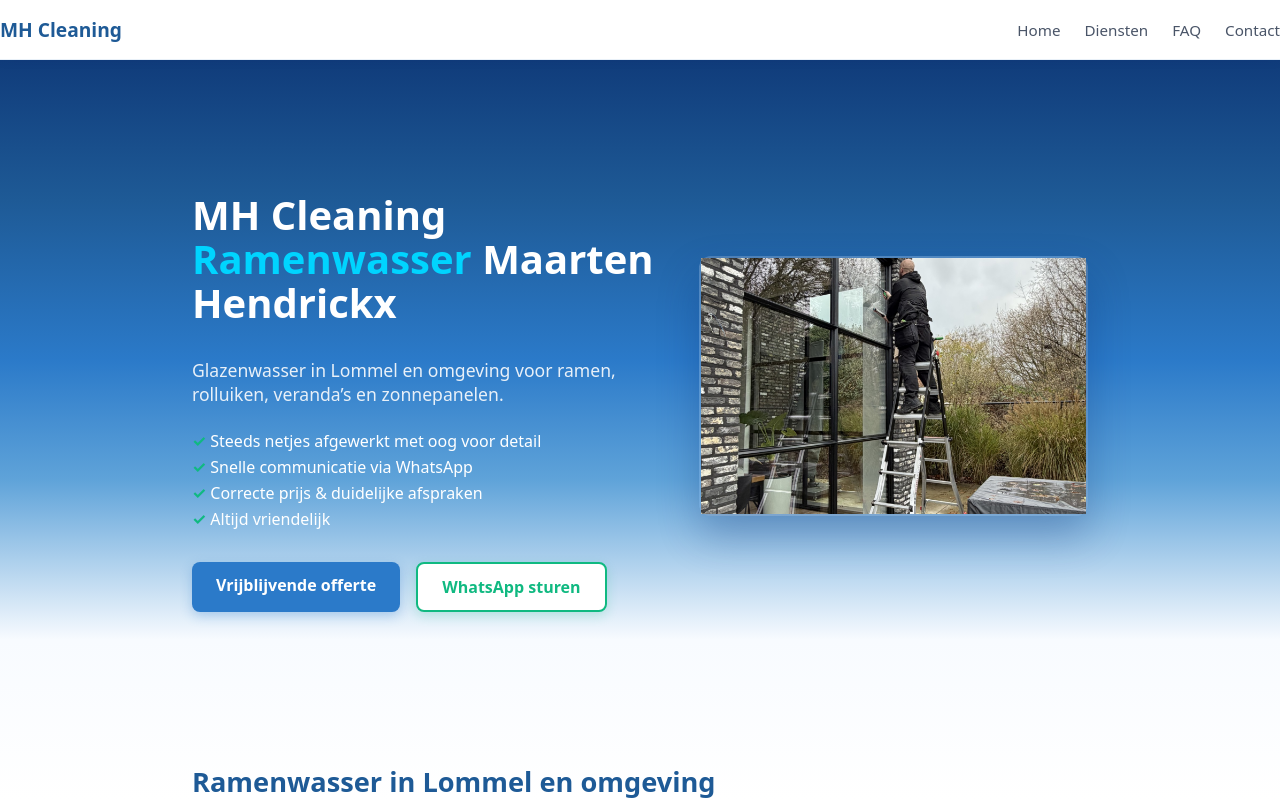
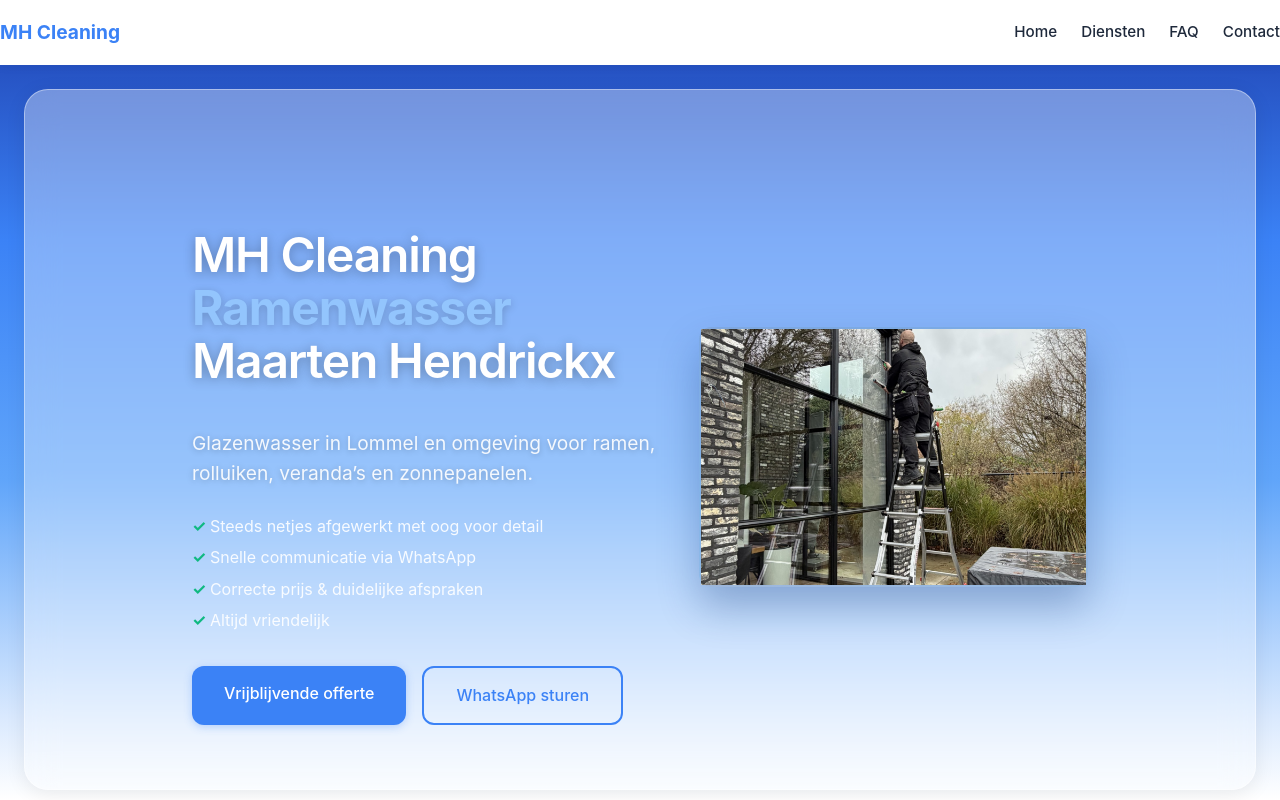
Before and after one commit to x6zn9mpjtx-dotcom/mhcleaning-app, a Next.js app: page / in a window 1280 px wide. Built offline with nearby package versions, Linux system fonts and the light colour scheme.

Commit message:
aanpassingen

```diff
--- a/package.json
+++ b/package.json
@@ -11,7 +11,8 @@
   "dependencies": {
     "@supabase/supabase-js": "^2.84.0",
     "@types/nodemailer": "^7.0.4",
-    "next": "^16.1.1",
+    "dotenv": "^17.2.4",
+    "next": "16.0.3",
     "nodemailer": "^7.0.11",
     "react": "19.2.0",
     "react-dom": "19.2.0"
@@ -23,7 +24,7 @@
     "@types/react-dom": "^19",
     "autoprefixer": "^10.4.22",
     "eslint": "^9",
-    "eslint-config-next": "16.0.9",
+    "eslint-config-next": "16.0.3",
     "postcss": "^8.5.6",
     "tailwindcss": "^4.1.17",
     "typescript": "^5"
--- a/src/app/contact/page.tsx
+++ b/src/app/contact/page.tsx
@@ -227,7 +227,7 @@ export default function ContactPage() {
                 <strong>WhatsApp:</strong> <a href="https://wa.me/32495783110">+32(0)495 78 31 10</a>
               </p>
               <p>
-                <strong>Email:</strong> <a href="mailto:m.h.windowcleaning@outlook.com">m.h.windowcleaning@outlook.com</a>
+                <strong>Email:</strong> <a href="mailto:info@mhcleaning.be">info@mhcleaning.be</a>
               </p>
               <p>
                 <strong>Regio:</strong> Lommel en omgeving
--- a/src/app/diensten/page.tsx
+++ b/src/app/diensten/page.tsx
@@ -11,16 +11,16 @@ const services = [
   {
     id: 2,
     title: 'Reinigen van Zonnepanelen',
-     details: 'Voorkomen van vervuiling • Veilig werken op hoogte • Langere levensduur',
+    description: 'Zonnepanelen worden regelmatig vuil. Wij zorgen ervoor dat jouw panels optimaal werken en meer energie opbrengen door professionele reiniging.',
     image: '/images/zon1.jpg',
-    details: 'Verhoogde efficiëntie • Veilig en professioneel • Regelmatig onderhoud',
+    details: 'Verhoogde efficiency • Veilig en professioneel • Regelmatig onderhoud',
   },
   {
     id: 3,
     title: 'Reinigen van Afdaken',
     description: 'Afdaken en overkappingen verdienen goed onderhoud. Wij reinigen deze oppervlakken professioneel, voorzichtig en effectief.',
     image: '/images/afdak1.jpg',
-    details: 'Voorkoming van vervuiling • Veilig werken op hoogte • Langere levensduur',
+     details: 'Voorkomen van vervuiling • Veilig werken op hoogte • Langere levensduur',
   },
 ];
 
--- a/src/app/globals.css
+++ b/src/app/globals.css
@@ -1,34 +1,78 @@
 /* GEEN Tailwind – alleen eigen CSS */
 /* Premium Blue & White Color Scheme for Window Cleaning */
 
+/* Modern animations */
+@keyframes fadeInUp {
+  from {
+    opacity: 0;
+    transform: translateY(30px);
+  }
+  to {
+    opacity: 1;
+    transform: translateY(0);
+  }
+}
+
+@keyframes fadeIn {
+  from {
+    opacity: 0;
+  }
+  to {
+    opacity: 1;
+  }
+}
+
+@keyframes scaleIn {
+  from {
+    opacity: 0;
+    transform: scale(0.9);
+  }
+  to {
+    opacity: 1;
+    transform: scale(1);
+  }
+}
+
 /* Color Variables */
 :root {
-  /* Primary Blues */
-  --primary-dark: #0a2f6f;      /* Deep blue */
-  --primary-blue: #1e5a96;      /* Rich blue */
-  --primary-light: #2b7ac9;     /* Bright blue */
-  --accent-light: #5fa3d9;      /* Soft blue */
+  /* Modern, subtle blues */
+  --primary-dark: #1e293b;        /* Slate dark */
+  --primary-blue: #3b82f6;        /* Blue 500 */
+  --primary-light: #60a5fa;       /* Blue 400 */
+  --accent-light: #93c5fd;        /* Blue 300 */
 
-  /* Neutral Whites */
-  --white-pure: #ffffff;        /* Pure white */
-  --white-off: #f8fbff;         /* Very light blue-white */
-  --gray-light: #e8f0f8;        /* Light blue-gray */
-  --gray-medium: #a8b8c8;       /* Medium gray */
-  --gray-dark: #4a5568;         /* Dark gray */
+  /* Soft neutrals */
+  --white-pure: #ffffff;
+  --white-off: #fefefe;
+  --gray-50: #f8fafc;
+  --gray-100: #f1f5f9;
+  --gray-200: #e2e8f0;
+  --gray-300: #cbd5e1;
+  --gray-400: #94a3b8;
+  --gray-500: #64748b;
+  --gray-600: #475569;
+  --gray-700: #334155;
+  --gray-800: #1e293b;
+  --gray-900: #0f172a;
 
   /* Text Colors */
-  --text-dark: #1a2332;         /* Dark text */
-  --text-light: #ffffff;        /* Light text */
+  --text-dark: #1e293b;
+  --text-medium: #475569;
+  --text-light: #64748b;
 
   /* Accents */
-  --accent-cyan: #00d4ff;       /* Clean cyan (like clean water/glass) */
-  --accent-green: #10b981;      /* Success green */
+  --accent-blue: #3b82f6;
+  --accent-green: #10b981;
 }
 
 /* Basis reset & typografie
    ------------------------------------------------------------------ */
 * {
   box-sizing: border-box;
+}
+
+html {
+  scroll-behavior: smooth;
 }
 
 html,
@@ -39,21 +83,54 @@ body {
   height: 100%;
 }
 
+/* Modern animations */
+@keyframes fadeInUp {
+  from {
+    opacity: 0;
+    transform: translateY(30px);
+  }
+  to {
+    opacity: 1;
+    transform: translateY(0);
+  }
+}
+
+@keyframes fadeIn {
+  from {
+    opacity: 0;
+  }
+  to {
+    opacity: 1;
+  }
+}
+
+@keyframes scaleIn {
+  from {
+    opacity: 0;
+    transform: scale(0.95);
+  }
+  to {
+    opacity: 1;
+    transform: scale(1);
+  }
+}
+
 body {
-  font-family: system-ui, -apple-system, BlinkMacSystemFont, "Segoe UI",
-    sans-serif;
+  font-family: 'Inter', system-ui, -apple-system, BlinkMacSystemFont, "Segoe UI", sans-serif;
   background: linear-gradient(
     180deg,
-    var(--primary-dark) 0%,
-    var(--primary-blue) 25%,
-    var(--primary-light) 45%,
-    var(--accent-light) 60%,
-    var(--white-off) 80%,
-    var(--white-pure) 100%
+    #1e40af 0%,
+    #3b82f6 30%,
+    #60a5fa 60%,
+    #dbeafe 90%,
+    #ffffff 100%
   );
-  background-attachment: fixed;
+  background-repeat: no-repeat;
+  background-size: 100% 100vh;
   color: var(--text-dark);
   min-height: 100vh;
+  line-height: 1.7;
+  font-size: 16px;
 }
 
 a {
@@ -126,6 +203,27 @@ body {
 
 .nav-links a:hover {
   color: var(--primary-light);
+}
+
+/* Section Styling */
+section {
+  margin: 2rem 0;
+  border-radius: 20px;
+  backdrop-filter: blur(8px);
+  -webkit-backdrop-filter: blur(8px);
+}
+
+/* Subtle alternating sections */
+section:nth-child(odd) {
+  background: rgba(255, 255, 255, 0.35);
+  border: 1px solid rgba(255, 255, 255, 0.4);
+  box-shadow: 0 4px 20px rgba(0, 0, 0, 0.08);
+}
+
+section:nth-child(even) {
+  background: rgba(59, 130, 246, 0.15);
+  border: 1px solid rgba(59, 130, 246, 0.25);
+  box-shadow: 0 4px 20px rgba(0, 0, 0, 0.08);
 }
 
 /* Mobile responsive header */
@@ -294,12 +392,18 @@ body {
 /* HERO – Premium blue gradient with smooth white blend
    ------------------------------------------------------------------ */
 .hero {
-  background: transparent;
+  background: rgba(255, 255, 255, 0.25);
+  backdrop-filter: blur(16px);
+  -webkit-backdrop-filter: blur(16px);
+  border: 1px solid rgba(255, 255, 255, 0.3);
+  border-radius: 24px;
   color: var(--white-pure);
   padding: 6.25rem 1.25rem 4rem 1.25rem;
   text-align: left;
   position: relative;
   overflow: visible;
+  margin: 1.5rem;
+  box-shadow: 0 12px 40px rgba(0, 0, 0, 0.15);
 }
 
 .hero-grid {
@@ -317,28 +421,88 @@ body {
   }
 }
 
+/* Animation utility classes */
+.animate-fade-in {
+  animation: fadeIn 0.8s ease-out;
+}
+
+.animate-fade-in-up {
+  animation: fadeInUp 0.8s ease-out;
+}
+
+.animate-scale-in {
+  animation: scaleIn 0.6s ease-out;
+}
+
+.stagger-1 { animation-delay: 0.1s; }
+.stagger-2 { animation-delay: 0.2s; }
+.stagger-3 { animation-delay: 0.3s; }
+.stagger-4 { animation-delay: 0.4s; }
+
+/* Hero animations */
 .hero-title {
-  font-size: 2.5rem;
-  font-weight: 700;
+  animation: fadeInUp 1s ease-out;
+}
+
+.hero-sub {
+  animation: fadeInUp 1s ease-out 0.2s;
+  animation-fill-mode: both;
+  opacity: 0;
+}
+
+.hero-list {
+  animation: fadeInUp 1s ease-out 0.4s;
+  animation-fill-mode: both;
+  opacity: 0;
+}
+
+.hero-buttons {
+  animation: fadeInUp 1s ease-out 0.6s;
+  animation-fill-mode: both;
+  opacity: 0;
+}
+
+.hero-image {
+  animation: scaleIn 1.2s ease-out 0.3s;
+  animation-fill-mode: both;
+  opacity: 0;
+}
+
+.hero-title {
+  font-size: 3rem;
+  font-weight: 600;
   line-height: 1.1;
-  color: var(--white-pure);
+  color: #ffffff;
+  letter-spacing: -0.025em;
+  text-shadow: 0 2px 12px rgba(0, 0, 0, 0.3);
+  animation: fadeInUp 0.8s ease-out;
 }
 
 .hero-highlight {
-  color: var(--accent-cyan);
+  color: #93c5fd;
+  font-weight: 700;
+  text-shadow: 0 2px 8px rgba(0, 0, 0, 0.2);
 }
 
 .hero-sub {
   margin-top: 1rem;
-  font-size: 1.1rem;
-  color: var(--gray-light);
+  font-size: 1.2rem;
+  color: rgba(255, 255, 255, 0.9);
+  line-height: 1.6;
+  text-shadow: 0 1px 6px rgba(0, 0, 0, 0.25);
+  animation: fadeInUp 0.8s ease-out 0.2s;
+  animation-fill-mode: both;
+  opacity: 0;
 }
 
 .hero-list {
   margin-top: 1.5rem;
   padding: 0;
   list-style: none;
-  color: var(--white-pure);
+  color: rgba(255, 255, 255, 0.9);
+  animation: fadeInUp 0.8s ease-out 0.4s;
+  animation-fill-mode: both;
+  opacity: 0;
 }
 
 .hero-list li {
@@ -356,6 +520,9 @@ body {
   display: flex;
   flex-wrap: wrap;
   gap: 1rem;
+  animation: fadeInUp 0.8s ease-out 0.6s;
+  animation-fill-mode: both;
+  opacity: 0;
 }
 
 .hero-image {
@@ -366,26 +533,25 @@ body {
   border: 2px solid rgba(255, 255, 255, 0.2);
   position: relative;
   z-index: 1;
+  animation: scaleIn 1s ease-out 0.3s;
+  animation-fill-mode: both;
+  opacity: 0;
 }
 
-/* SECTIONS (algemeen)
-   ------------------------------------------------------------------ */
+/* Modern sections - smooth flow */
 .section {
-  padding: 3.5rem 0;
+  padding: 5rem 0;
   background: transparent;
   position: relative;
-  overflow: visible;
 }
 
 .section-light {
-  padding: 3.5rem 0;
+  padding: 4rem 0;
   background: transparent;
   color: var(--text-dark);
   position: relative;
-  overflow: visible;
 }
 
-/* Smooth transition section - continues from hero blue */
 .section-drops {
   position: relative;
   padding: 4rem 0;
@@ -393,24 +559,12 @@ body {
   overflow: visible;
 }
 
-.section-drops::before {
-  content: none;
-}
-
-.section-drops::after {
-  content: none;
-}
-
-/* Transition fade for section-light from white */
-.section-light::before {
-  content: none;
-}
-
-/* Content stays above fades */
-.section-drops .container,
-.section-light .container {
-  position: relative;
-  z-index: 1;
+/* Remove old pseudo-elements and special containers */
+.section-drops::before,
+.section-drops::after,
+.section-light::before,
+.section-light::after {
+  display: none;
 }
 
 /* TITLES & TEXT
@@ -449,6 +603,17 @@ body {
   font-size: 1rem;
 }
 
+/* White text for section-drops against blue background */
+.section-drops .section-title-left {
+  color: var(--white-pure);
+  text-shadow: 0 2px 4px rgba(0, 0, 0, 0.3);
+}
+
+.section-drops .section-text {
+  color: var(--white-pure);
+  text-shadow: 0 1px 2px rgba(0, 0, 0, 0.3);
+}
+
 /* Dark section titles */
 .section-light .section-title {
   color: var(--primary-dark);
@@ -484,19 +649,59 @@ body {
 }
 
 .card {
-  background: var(--white-off);
-  border-radius: 0.75rem;
-  padding: 1.5rem;
-  border: 1px solid var(--gray-light);
-  box-shadow: 0 2px 8px rgba(30, 90, 150, 0.08);
-  transition: transform 0.3s ease,
-              box-shadow 0.3s ease,
-              background-color 0.3s ease;
+  background: rgba(255, 255, 255, 0.95);
+  backdrop-filter: blur(12px);
+  -webkit-backdrop-filter: blur(12px);
+  border-radius: 20px;
+  padding: 2rem;
+  border: 1px solid rgba(255, 255, 255, 0.2);
+  box-shadow: 0 8px 32px rgba(30, 90, 150, 0.1);
+  transition: transform 0.4s cubic-bezier(0.4, 0, 0.2, 1),
+              box-shadow 0.4s cubic-bezier(0.4, 0, 0.2, 1),
+              background-color 0.4s ease;
+  position: relative;
+  overflow: hidden;
+}
+
+.card::before {
+  content: '';
+  position: absolute;
+  top: 0;
+  left: 0;
+  right: 0;
+  height: 4px;
+  background: linear-gradient(90deg, var(--primary-blue), var(--primary-light));
+  transform: scaleX(0);
+  transition: transform 0.3s ease;
+}
+
+.card:hover::before {
+  transform: scaleX(1);
 }
 
 .card:hover {
-  transform: translateY(-4px);
-  box-shadow: 0 8px 16px rgba(30, 90, 150, 0.15);
+  transform: translateY(-8px) scale(1.02);
+  box-shadow: 0 20px 60px rgba(30, 90, 150, 0.2);
+  background: rgba(255, 255, 255, 1);
+}
+
+.card-icon {
+  width: 56px;
+  height: 56px;
+  background: linear-gradient(135deg, var(--primary-blue), var(--primary-light));
+  border-radius: 16px;
+  display: flex;
+  align-items: center;
+  justify-content: center;
+  margin-bottom: 1.25rem;
+  font-size: 22px;
+  color: white;
+  box-shadow: 0 4px 20px rgba(59, 130, 246, 0.25);
+  transition: transform 0.3s ease;
+}
+
+.card:hover .card-icon {
+  transform: scale(1.1) rotate(3deg);
 }
 
 .card-title {
@@ -513,20 +718,23 @@ body {
 
 /* Dark variant for dark sections */
 .section-light .card {
-  background: rgba(255, 255, 255, 0.08);
-  border-color: rgba(88, 169, 221, 0.3);
+  background: rgba(255, 255, 255, 0.95);
+  border-color: rgba(255, 255, 255, 0.2);
+  backdrop-filter: blur(10px);
 }
 
 .section-light .card:hover {
-  background: rgba(255, 255, 255, 0.12);
+  background: rgba(255, 255, 255, 0.98);
+  box-shadow: 0 8px 20px rgba(30, 90, 150, 0.25);
 }
 
 .section-light .card-title {
   color: var(--primary-dark);
+  font-weight: 700;
 }
 
 .section-light .card-text {
-  color: var(--gray-dark);
+  color: var(--text-dark);
 }
 
 /* USP grid */
@@ -561,41 +769,44 @@ body {
   color: var(--gray-dark);
 }
 
-/* Buttons
-   ------------------------------------------------------------------ */
+/* Modern Buttons */
 .btn-primary {
-  background: var(--primary-light);
-  color: var(--white-pure);
-  padding: 0.75rem 1.5rem;
-  border-radius: 0.5rem;
-  font-weight: 600;
+  background: #3b82f6;
+  color: #ffffff;
+  padding: 0.875rem 2rem;
+  border-radius: 0.75rem;
+  font-weight: 500;
   border: none;
   cursor: pointer;
-  box-shadow: 0 4px 12px rgba(43, 122, 201, 0.3);
+  box-shadow: 0 2px 8px rgba(59, 130, 246, 0.3);
   display: inline-block;
+  transition: all 0.2s ease;
+  font-size: 1rem;
 }
 
 .btn-primary:hover {
-  background: var(--primary-blue);
-  box-shadow: 0 6px 16px rgba(43, 122, 201, 0.4);
+  background: #2563eb;
+  box-shadow: 0 4px 12px rgba(59, 130, 246, 0.4);
+  transform: translateY(-1px);
 }
 
 .btn-outline-gold {
-  border: 2px solid var(--accent-green);
-  color: var(--accent-green);
-  padding: 0.75rem 1.5rem;
-  border-radius: 0.5rem;
-  font-weight: 600;
-  background: var(--white-pure);
+  border: 2px solid #3b82f6;
+  color: #3b82f6;
+  padding: 0.875rem 2rem;
+  border-radius: 0.75rem;
+  font-weight: 500;
+  background: transparent;
   cursor: pointer;
   display: inline-block;
-  box-shadow: 0 4px 12px rgba(16, 185, 129, 0.2);
+  transition: all 0.2s ease;
+  font-size: 1rem;
 }
 
 .btn-outline-gold:hover {
-  background: var(--accent-green);
-  color: var(--white-pure);
-  box-shadow: 0 6px 16px rgba(16, 185, 129, 0.3);
+  background: #3b82f6;
+  color: #ffffff;
+  transform: translateY(-1px);
 }
 
 .btn-white {
--- /dev/null
+++ b/src/lib/supabaseClient.ts
@@ -0,0 +1,6 @@
+import { createClient } from "@supabase/supabase-js";
+
+const supabaseUrl = process.env.NEXT_PUBLIC_SUPABASE_URL!;
+const supabaseAnonKey = process.env.NEXT_PUBLIC_SUPABASE_ANON_KEY!;
+
+export const supabase = createClient(supabaseUrl, supabaseAnonKey);
```
Also changed, not shown: src/app/debug/page.tsx (added, +99 -0 lines), src/app/page.tsx (+7 -2 lines), src/app/test-supabase/page.tsx (added, +10 -0 lines), 1 other file (tests, documents, lock files or other folders).
